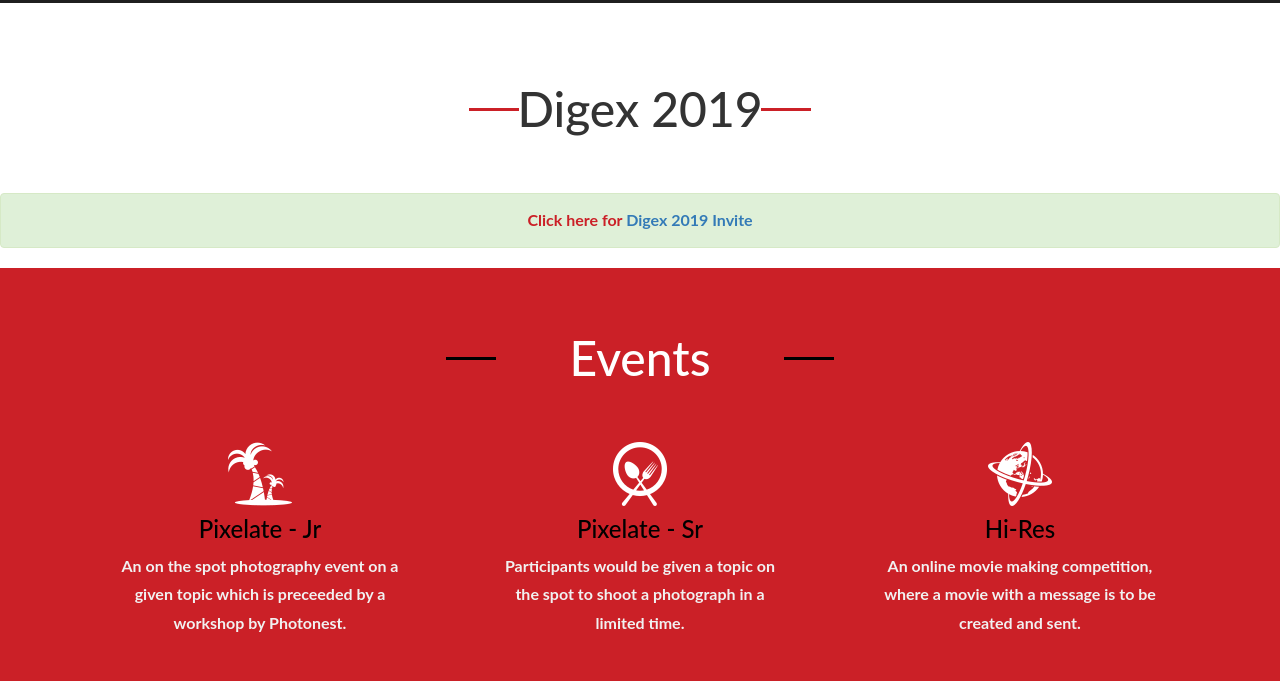
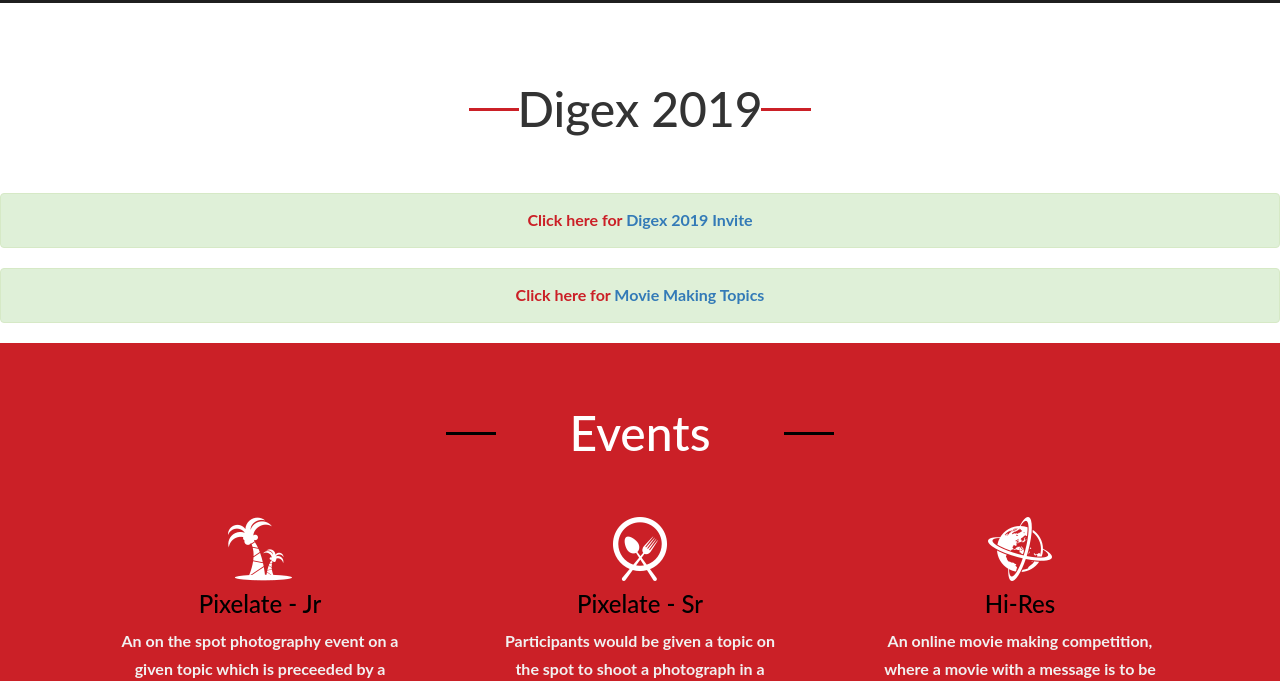
Before and after one commit to digexclan/digex-website-old, a plain HTML site: page digex2k18.html in a window 1280 px wide. Shown: the part 100-781 px from the top of the page. Drawn offline with Linux system fonts and the light colour scheme; a web font is replaced by a local one.

Commit message:
Update digex2k18.html

```diff
--- a/digex2k18.html
+++ b/digex2k18.html
@@ -92,7 +92,7 @@
         <div class="alert alert-success" role="alert">
         <p align="center"><strong>Click here for <a href="images/Invite.pdf" target="_blank">Digex 2019 Invite</a></strong></p>
       </div>
-         <div class="alert alert-success" role="alert" style="display: none;">
+         <div class="alert alert-success" role="alert">
         <p align="center"><strong>Click here for <a href="http://tiny.cc/Hi-Res2019" target="_blank">Movie Making Topics</a></p>
       </div>
         <div>
```
